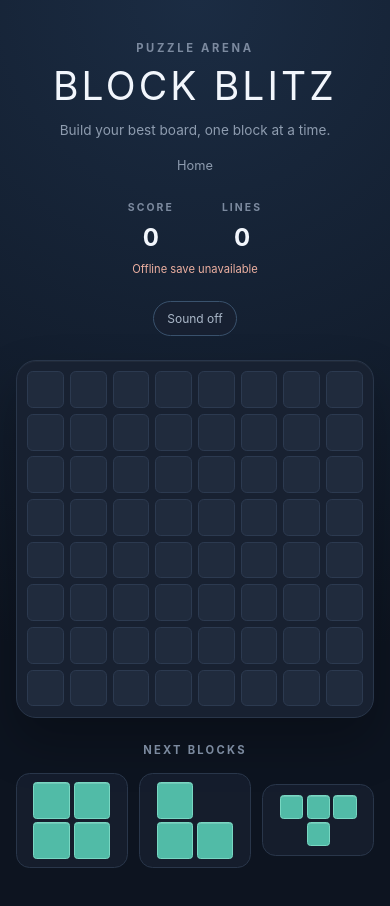
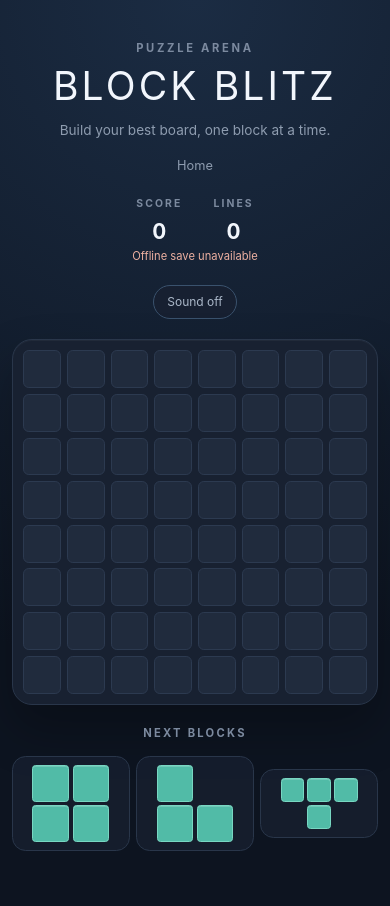
Before and after one commit to mundkes-tech/block-blitz, a React (Vite) app in the folder client/: page / in a window 390 px wide. Both pictures are taken after a click on the button "Play Game". Shown: the top 906 px of the page. After the commit the page ends 883 px from the top, so only its background shows below. Built offline with nearby package versions, Linux system fonts and the light colour scheme; no server answers.

Commit message:
perf: improve responsive layout and gameplay performance

```diff
--- a/client/src/App.css
+++ b/client/src/App.css
@@ -1,18 +1,21 @@
 .game-shell {
   width: min(100%, 560px);
+  min-height: 100svh;
   margin: 0 auto;
   display: flex;
   flex-direction: column;
   align-items: center;
   gap: 2rem;
-  padding: 3rem 1rem;
+  padding: max(2rem, env(safe-area-inset-top)) 1rem
+    max(2rem, env(safe-area-inset-bottom));
 }
 
 .home-screen {
   display: grid;
   min-height: 100vh;
   place-items: center;
-  padding: 2rem 1rem;
+  padding: max(2rem, env(safe-area-inset-top)) 1rem
+    max(2rem, env(safe-area-inset-bottom));
 }
 
 .home-card {
@@ -288,6 +291,7 @@ h1 {
   box-shadow:
     0 1.5rem 3rem rgb(0 0 0 / 25%),
     inset 0 1px rgb(255 255 255 / 4%);
+  touch-action: none;
 }
 
 .grid-cell {
@@ -503,4 +507,48 @@ h1 {
     min-height: 4.5rem;
     padding: 0.5rem;
   }
+
+  .game-shell {
+    gap: 1.25rem;
+    padding-right: max(0.75rem, env(safe-area-inset-right));
+    padding-left: max(0.75rem, env(safe-area-inset-left));
+  }
+
+  .score-panel {
+    gap: clamp(1rem, 8vw, 2rem);
+  }
+
+  .score-panel strong {
+    font-size: 1.3rem;
+  }
+
+  .piece-list {
+    gap: 0.4rem;
+  }
+
+  .piece-preview {
+    min-height: 4.25rem;
+  }
+
+  .game-over-overlay {
+    padding-right: max(1rem, env(safe-area-inset-right));
+    padding-left: max(1rem, env(safe-area-inset-left));
+  }
 }
+
+@media (max-height: 600px) and (orientation: landscape) {
+  .game-shell {
+    gap: 1rem;
+    padding-top: 1rem;
+    padding-bottom: 1rem;
+  }
+
+  .game-header .subtitle,
+  .game-header .text-button {
+    margin-top: 0.35rem;
+  }
+
+  .game-board {
+    width: min(100%, 68svh, 500px);
+  }
+}
--- a/client/src/App.tsx
+++ b/client/src/App.tsx
@@ -149,6 +149,8 @@ function App() {
 
     return () => window.clearTimeout(timeoutId)
   }, [boardEffect])
+
+  useEffect(() => () => soundEffectsRef.current?.dispose(), [])
 
   const playSound = (effect: Parameters<SoundEffects['play']>[0]) => {
     if (!soundEnabled) {
--- a/client/src/components/GameBoard.tsx
+++ b/client/src/components/GameBoard.tsx
@@ -1,4 +1,4 @@
-import type { RefObject } from 'react'
+import { useMemo, type RefObject } from 'react'
 import type { Board } from '../game/board'
 import type { BlockShape } from '../game/shapes'
 import GridCell from './GridCell'
@@ -25,6 +25,42 @@ type GameBoardProps = {
 }
 
 function GameBoard({ board, boardRef, preview, effect }: GameBoardProps) {
+  const previewCells = useMemo(
+    () =>
+      new Set(
+        preview?.shape.cells.map(
+          (cell) => `${preview.row + cell.row}:${preview.col + cell.col}`,
+        ),
+      ),
+    [preview],
+  )
+  const placementCells = useMemo(
+    () => new Set(effect?.placedCells.map((cell) => `${cell.row}:${cell.col}`)),
+    [effect],
+  )
+  const clearedCells = useMemo(() => {
+    if (!effect) {
+      return new Set<string>()
+    }
+
+    const cells = new Set<string>()
+    for (let row = 0; row < board.length; row += 1) {
+      for (let col = 0; col < board[row].length; col += 1) {
+        if (
+          effect.clearedRows.includes(row) ||
+          effect.clearedColumns.includes(col)
+        ) {
+          cells.add(`${row}:${col}`)
+        }
+      }
+    }
+    return cells
+  }, [board, effect])
+  const clearEffect =
+    effect && effect.clearedRows.length + effect.clearedColumns.length > 1
+      ? 'multi-line'
+      : 'line-clear'
+
   return (
     <div
       ref={boardRef}
@@ -38,25 +74,15 @@ function GameBoard({ board, boardRef, preview, effect }: GameBoardProps) {
             key={`${rowIndex}-${columnIndex}`}
             occupied={occupied}
             effect={
-              effect?.clearedRows.includes(rowIndex) ||
-              effect?.clearedColumns.includes(columnIndex)
-                ? effect.clearedRows.length + effect.clearedColumns.length > 1
-                  ? 'multi-line'
-                  : 'line-clear'
-                : effect?.placedCells.some(
-                      (cell) => cell.row === rowIndex && cell.col === columnIndex,
-                    )
+              clearedCells.has(`${rowIndex}:${columnIndex}`)
+                ? clearEffect
+                : placementCells.has(`${rowIndex}:${columnIndex}`)
                   ? 'placement'
                   : undefined
             }
             preview={
-              preview &&
-              preview.shape.cells.some(
-                (cell) =>
-                  preview.row + cell.row === rowIndex &&
-                  preview.col + cell.col === columnIndex,
-              )
-                ? preview.valid
+              previewCells.has(`${rowIndex}:${columnIndex}`)
+                ? preview?.valid
                   ? 'valid'
                   : 'invalid'
                 : undefined
--- a/client/src/components/GridCell.tsx
+++ b/client/src/components/GridCell.tsx
@@ -16,4 +16,5 @@ function GridCell({ occupied, preview, effect }: GridCellProps) {
   )
 }
 
-export default GridCell
+export default memo(GridCell)
+import { memo } from 'react'
--- a/client/src/components/PieceTray.tsx
+++ b/client/src/components/PieceTray.tsx
@@ -41,6 +41,7 @@ function PieceTray({
               onPointerMove={onPointerMove}
               onPointerUp={onPointerUp}
               onPointerCancel={onPointerCancel}
+              onLostPointerCapture={onPointerCancel}
             >
               <div className="piece-grid" style={gridStyle}>
                 {piece.shape.cells.map(({ row, col }) => (
--- a/client/src/game/sound.ts
+++ b/client/src/game/sound.ts
@@ -44,5 +44,12 @@ export class SoundEffects {
     } catch {
       // Audio is an enhancement; gameplay remains available if it fails.
     }
+
+  }
+
+  dispose(): void {
+    const context = this.context
+    this.context = null
+    void context?.close()
   }
 }
--- a/client/src/index.css
+++ b/client/src/index.css
@@ -14,6 +14,10 @@
   box-sizing: border-box;
 }
 
+html {
+  overflow-x: hidden;
+}
+
 html,
 body,
 #root {
@@ -24,6 +28,7 @@ body,
 body {
   min-width: 320px;
   min-height: 100vh;
+  overflow-x: hidden;
   background:
     radial-gradient(circle at 50% 0%, #1b2c43 0%, transparent 42rem),
     #0d1420;
```
Also changed, not shown: 1 other file (tests, documents, lock files or other folders).
